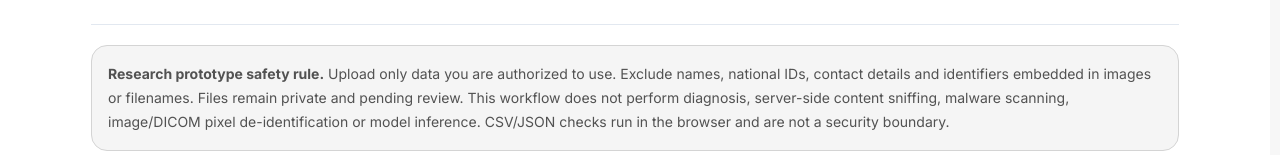
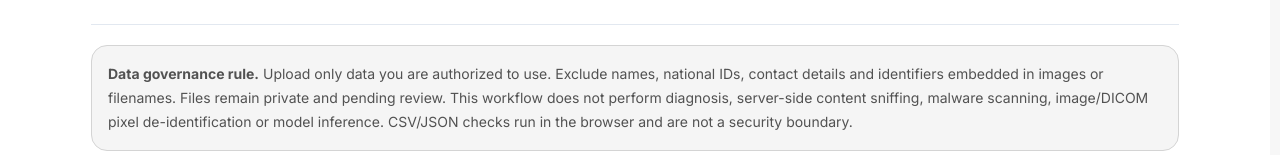
Before and after one commit to eltonarunga/jinox-v1.0, a Next.js app: page /data in a window 1280 px wide. Shown: the part 225-380 px from the top of the page. Built offline with nearby package versions, Linux system fonts and the light colour scheme; no server answers.

Commit message:
Use data-governance language in collection workflow

```diff
--- a/app/data/page.tsx
+++ b/app/data/page.tsx
@@ -307,7 +307,7 @@ export default function DataIntakePage() {
         </header>
 
         <div className="mt-5 rounded-2xl border border-amber-200 bg-amber-50 p-4 text-sm leading-6 text-amber-950">
-          <strong>Research prototype safety rule.</strong> Upload only data you are authorized to use. Exclude names, national IDs, contact details and identifiers embedded in images or filenames. Files remain private and pending review. This workflow does not perform diagnosis, server-side content sniffing, malware scanning, image/DICOM pixel de-identification or model inference. CSV/JSON checks run in the browser and are not a security boundary.
+          <strong>Data governance rule.</strong> Upload only data you are authorized to use. Exclude names, national IDs, contact details and identifiers embedded in images or filenames. Files remain private and pending review. This workflow does not perform diagnosis, server-side content sniffing, malware scanning, image/DICOM pixel de-identification or model inference. CSV/JSON checks run in the browser and are not a security boundary.
         </div>
         {error && <div role="alert" className="mt-4 rounded-xl border border-red-200 bg-red-50 p-3 text-sm text-red-800">{error}</div>}
         {notice && <div role="status" className="mt-4 rounded-xl border border-emerald-200 bg-emerald-50 p-3 text-sm text-emerald-900">{notice}</div>}
```
